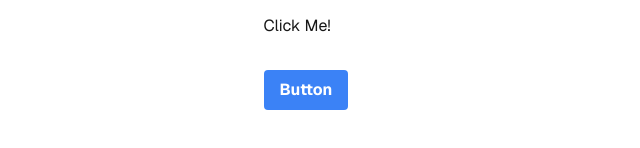
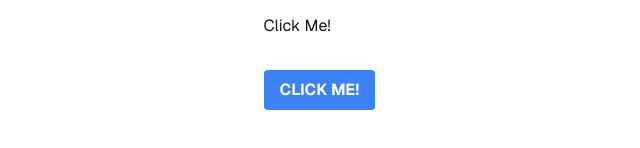
Before and after one commit to saiful797/next-hero-client, a Next.js app: page / in a window 1280 px wide. Shown: the part 366-514 px from the top of the page, without its empty margins (319-959 px from the left). Built offline with nearby package versions, Linux system fonts and the light colour scheme.

Commit message:
Updated Button name

```diff
--- a/src/app/page.js
+++ b/src/app/page.js
@@ -8,7 +8,7 @@ export default function Home() {
         <a href="https://github.com/saiful797" target="_blank">Click Me!</a>
         {/* create a button */}
         <button className="bg-blue-500 hover:bg-blue-700 text-white font-bold py-2 px-4 rounded">
-          Button
+              CLICK ME!
         </button>
       </main>
     </div>
```
